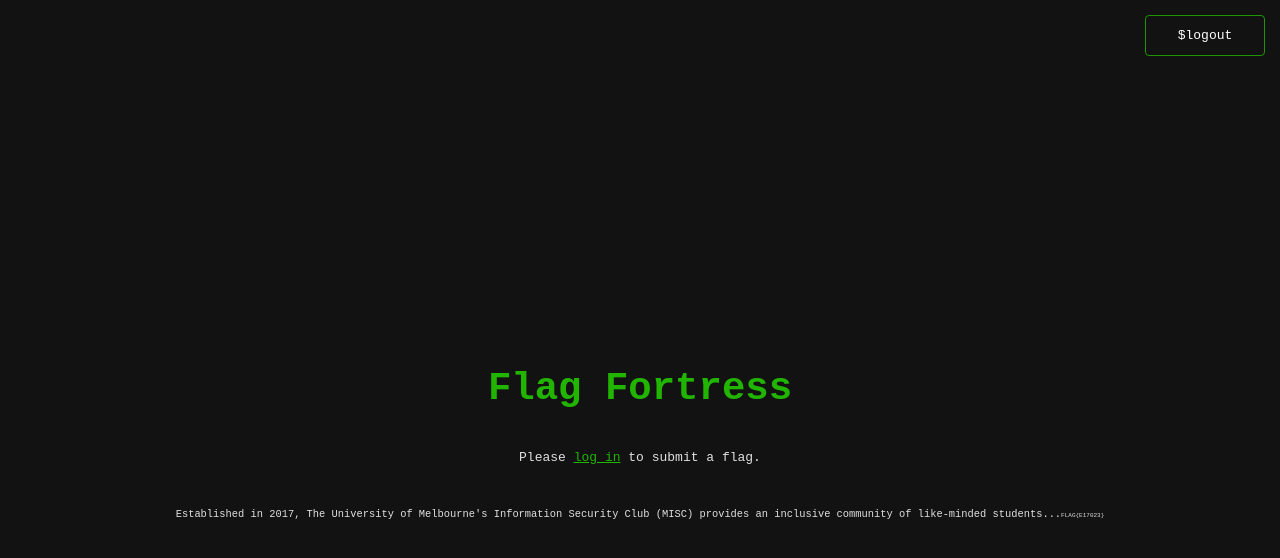
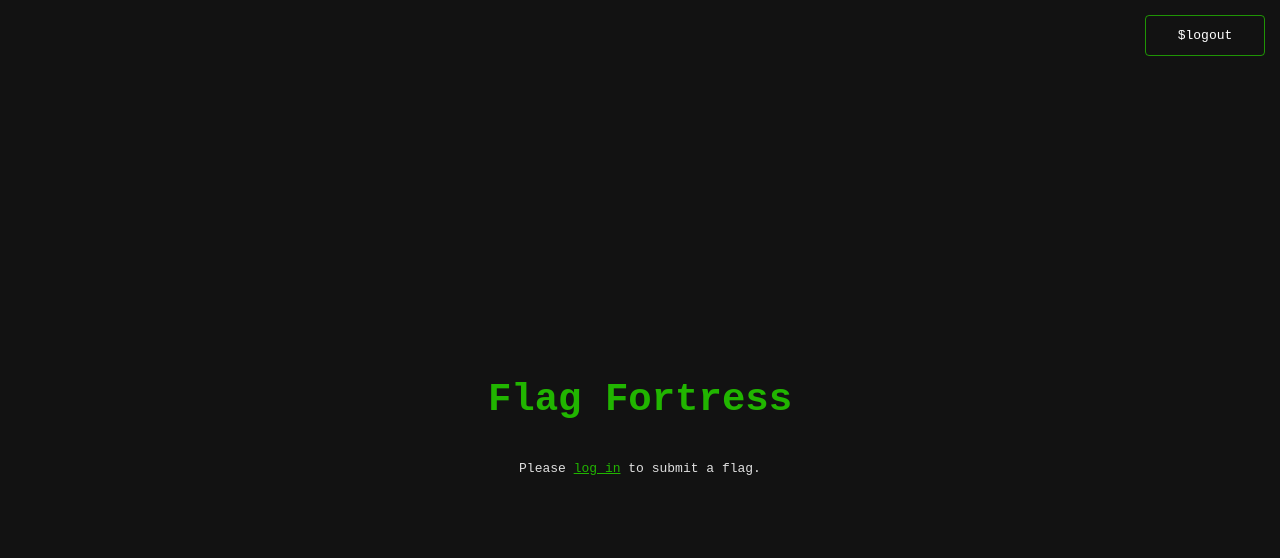
Before and after one commit to a-catsuki/misc-new-website, a website with bundled scripts: page templates/flag-sub.html in a window 1280 px wide. Built offline with nearby package versions, Linux system fonts and the light colour scheme.

Commit message:
Add files via upload

```diff
--- a/templates/flag-sub.html
+++ b/templates/flag-sub.html
@@ -47,7 +47,7 @@
             <button id="leaderboard-button">$weekly_leaderboard</button>
         </div>
         <footer>
-            <p>Established in 2017, The University of Melbourne's Information Security Club (MISC) provides an inclusive community of like-minded students...<small><small><small><small><small><small><small><small><small><small><small><small>FLAG{E17023}</small></small></small></small></small></small></small></small></small></small></small></small></p>
+            <p></p>
         </footer>
     </main>
 </body>
```
Also changed, not shown: templates/gallery.html (+1 -1 lines).
